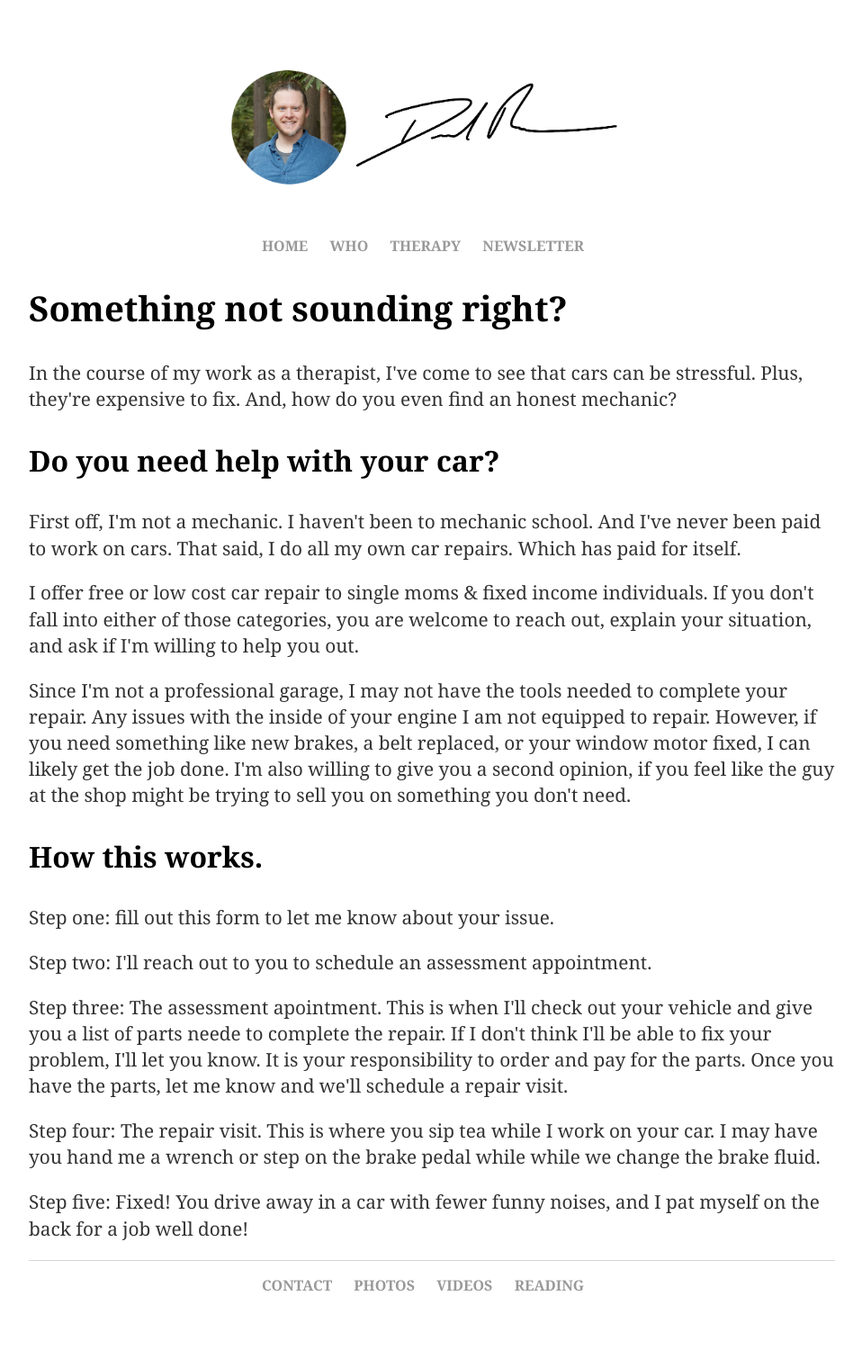
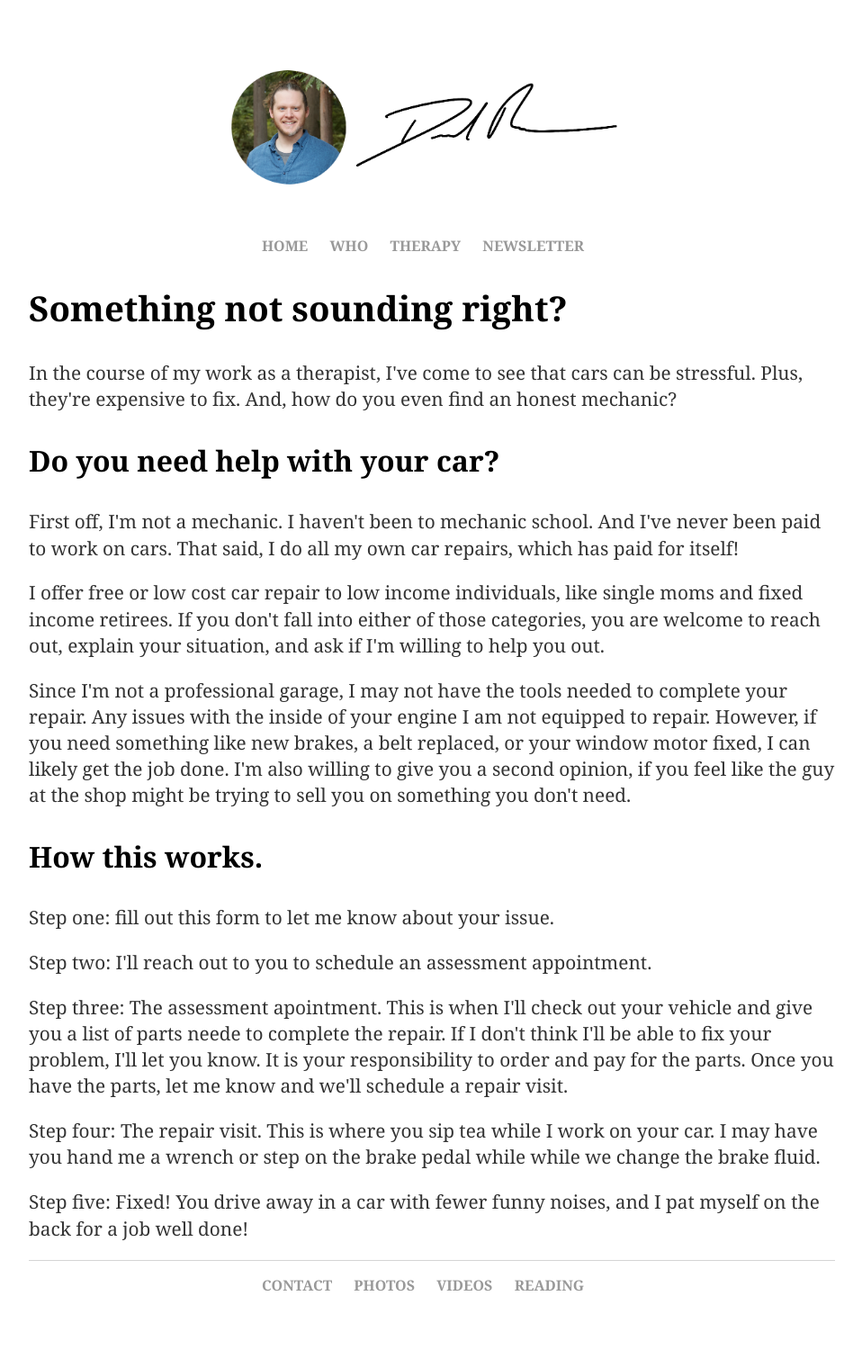
Before and after one commit to danielrusco/danielrusco.github.io, a Jekyll site: the page built from autorepair/index.html, in a window 1280 px wide. Shown: the whole page at 90% size, without its empty margins (160-1118 px from the left). Built offline with Jekyll 4.4.1, drawn with Linux system fonts in a browser that asks for light colours.

Commit message:
Some wording changes.

```diff
--- a/autorepair/index.html
+++ b/autorepair/index.html
@@ -11,9 +11,9 @@ title: auto repair
 
 			<h3>Do you need help with your car?</h3>
 
-				<p>First off, I'm not a mechanic. I haven't been to mechanic school. And I've never been paid to work on cars. That said, I do all my own car repairs. Which has paid for itself.</p>
+				<p>First off, I'm not a mechanic. I haven't been to mechanic school. And I've never been paid to work on cars. That said, I do all my own car repairs, which has paid for itself!</p>
 
-				<p>I offer free or low cost car repair to single moms & fixed income individuals. If you don't fall into either of those categories, you are welcome to reach out, explain your situation, and ask if I'm willing to help you out.</p>
+				<p>I offer free or low cost car repair to low income individuals, like single moms and fixed income retirees. If you don't fall into either of those categories, you are welcome to reach out, explain your situation, and ask if I'm willing to help you out.</p>
 
 				<p>Since I'm not a professional garage, I may not have the tools needed to complete your repair. Any issues with the inside of your engine I am not equipped to repair. However, if you need something like new brakes, a belt replaced, or your window motor fixed, I can likely get the job done. I'm also willing to give you a second opinion, if you feel like the guy at the shop might be trying to sell you on something you don't need.</p>
 
```
